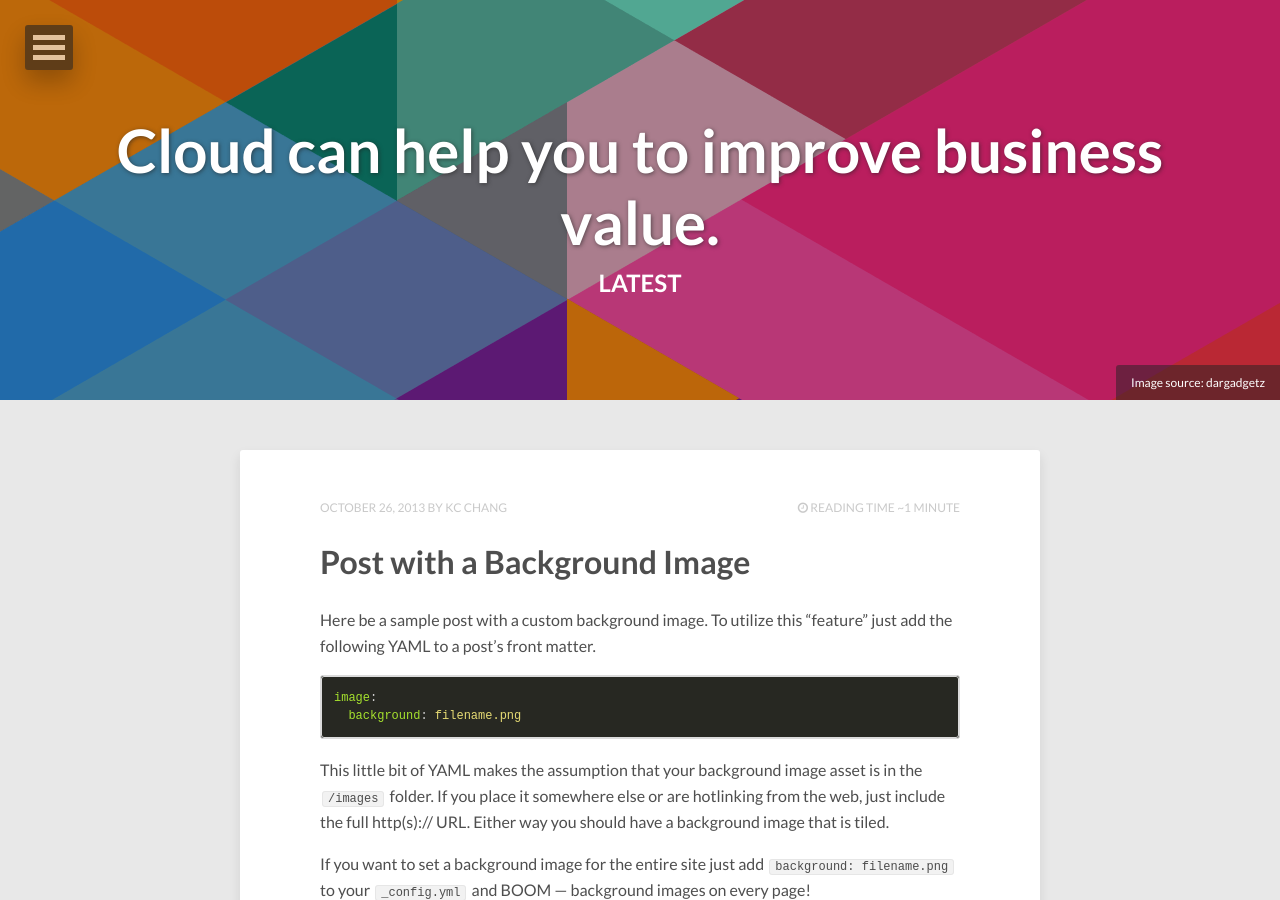
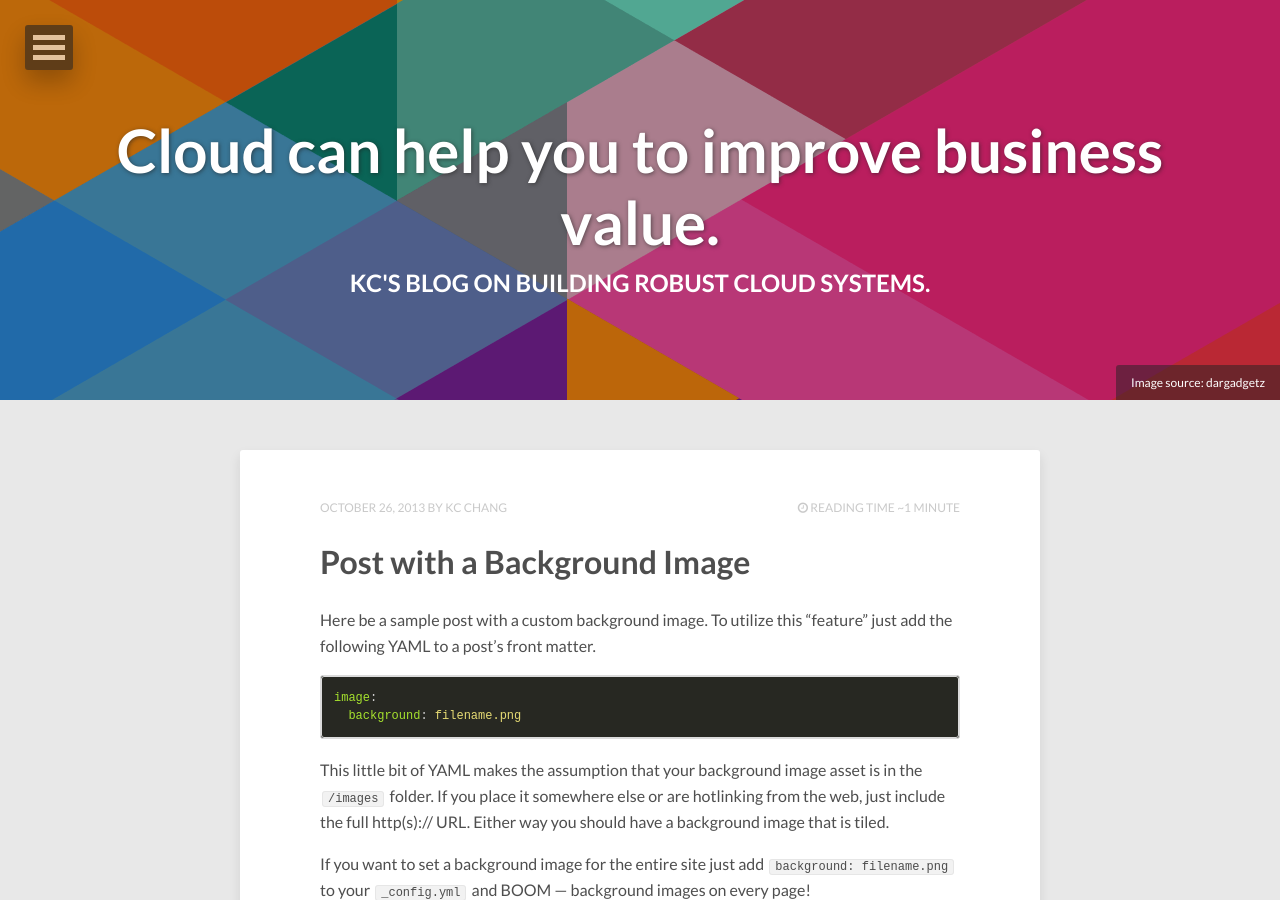
Before and after one commit to kcfigaro/kcfigaro.github.io, a Jekyll site: the page built from index.html, in a window 1280 px wide and 900 px high. Built offline with Jekyll 4.4.1, drawn with Linux system fonts in a browser that asks for light colours; nearby versions of some CDN libraries; the list of posts is cut into pages by our own code.

Commit message:
Update index.html

```diff
--- a/index.html
+++ b/index.html
@@ -1,6 +1,6 @@
 ---
 layout: post-index
-title: Latest
+title: KC's blog on building robust cloud systems.
 description: "Describe this nonsense."
 tags: [Jekyll, theme, themes, responsive, blog, modern]
 comments: false
```
